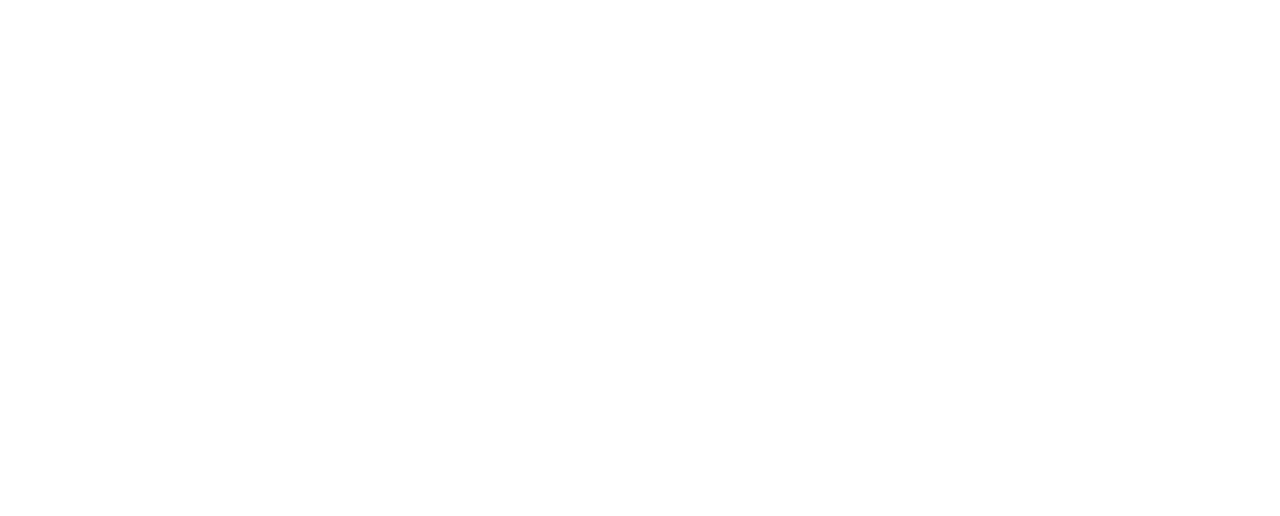
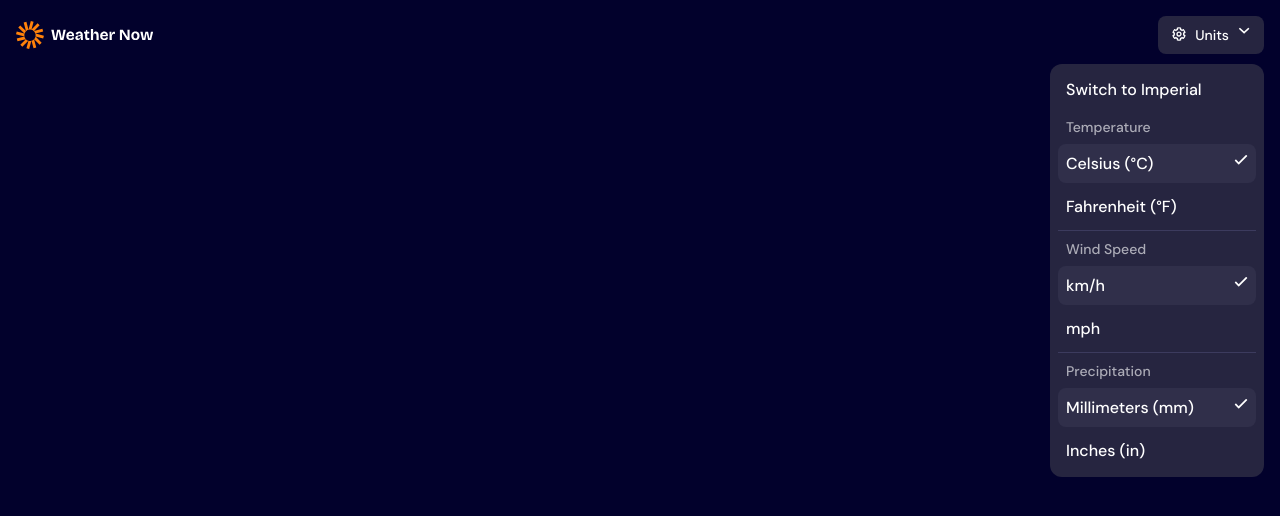
Before and after one commit to N0t-Eb1/weather-app, a website built with webpack: page src/index.html in a window 1280 px wide. Built offline with nearby package versions, Linux system fonts and the light colour scheme.

Commit message:
Create header of the page

```diff
--- a/src/css/style.css
+++ b/src/css/style.css
@@ -21,12 +21,126 @@
 
     /* ---TEXT PRESETS--- */
     --text-preset-1: italic 600 6rem var(--DM-Sans);
-    --text-preset-2: 700 3.25rem/120% var(--Bricolage-Grotesque);
+    --text-preset-2: 700 3.25rem/1.2 var(--Bricolage-Grotesque);
     --text-preset-3: 300 2rem var(--DM-Sans);
-    --text-preset-4: 700 1.75rem/120% var(--DM-Sans);
-    --text-preset-5: 600 1.25rem/120% var(--DM-Sans);
-    --text-preset-5-md: 500 1.25rem/120% var(--DM-Sans);
-    --text-preset-6: 500 1.125rem/120% var(--DM-Sans);
-    --text-preset-7: 500 1rem/120% var(--DM-Sans);
-    --text-preset-8: 500 0.875rem/120% var(--DM-Sans);
+    --text-preset-4: 700 1.75rem/1.2 var(--DM-Sans);
+    --text-preset-5: 600 1.25rem/1.2 var(--DM-Sans);
+    --text-preset-5-md: 500 1.25rem/1.2 var(--DM-Sans);
+    --text-preset-6: 500 1.125rem/1.2 var(--DM-Sans);
+    --text-preset-7: 500 1rem/1.2 var(--DM-Sans);
+    --text-preset-8: 500 0.875rem/1.2 var(--DM-Sans);
 }
+
+button {
+    cursor: pointer;
+}
+
+body {
+    min-height: 100vh;
+    min-height: 100svh;
+    background-color: var(--neutral-900);
+    padding: 1rem 1rem 3rem 1rem;
+    color: var(--neutral-0);
+    display: flex;
+    flex-direction: column;
+}
+
+.header {
+    display: flex;
+    justify-content: space-between;
+    align-items: center;
+}
+
+.logo {
+    max-width: revert;
+    height: 1.75rem;
+}
+
+.dropdown {
+    position: relative;
+}
+
+.dropdown-units {
+    font: var(--text-preset-7);
+}
+
+.button-units {
+    display: inline-flex;
+    gap: 0.625em;
+    background-color: var(--neutral-800);
+    padding: 0.75em 1em;
+    border-radius: 8px;
+    font-size: 0.875rem;
+
+    & > img:first-of-type {
+        width: 1em;
+    }
+
+    & > img:last-of-type {
+        width: 0.875em;
+    }
+}
+
+.menu-units {
+    position: absolute;
+    top: 100%;
+    right: 0;
+    margin-top: 0.625rem;
+
+    width: 13.375rem;
+    background-color: var(--neutral-800);
+    border-radius: 12px;
+    padding: 0.375rem 0.5rem;
+    display: flex;
+    flex-direction: column;
+    gap: 0.25rem;
+
+    & .spacer {
+        height: 0.063rem;
+        background-color: var(--neutral-600);
+    }
+}
+
+.meteric-switch {
+    text-align: left;
+    padding: 0.625rem 0.5rem;
+}
+
+.unit-category {
+    display: flex;
+    flex-direction: column;
+    gap: 0.5rem;
+}
+
+.unit-to-choose {
+    font: var(--text-preset-8);
+    color: var(--neutral-300);
+    padding: 0.375rem 0.5rem 0;
+}
+
+.unit-options {
+    display: flex;
+    flex-direction: column;
+    gap: 0.25rem;
+}
+
+.unit-option {
+    display: flex;
+    justify-content: space-between;
+    gap: 0.625rem;
+    padding: 0.625rem 0.5rem;
+    border-radius: 8px;
+
+    & > img {
+        width: 0.875rem;
+        display: none;
+    }
+
+    &.selected {
+        background-color: var(--neutral-700);
+
+        & > img {
+            display: revert;
+        }
+    }
+}
--- a/src/index.html
+++ b/src/index.html
@@ -9,7 +9,87 @@
             href="https://fonts.googleapis.com/css2?family=Bricolage+Grotesque:opsz,wght@12..96,700&family=DM+Sans:ital,opsz,wght@0,9..40,300;0,9..40,500;0,9..40,600;0,9..40,700;1,9..40,600&display=swap"
             rel="stylesheet"
         />
-        <title>Document</title>
+        <title>Weather App</title>
     </head>
-    <body></body>
+    <body>
+        <header class="header">
+            <img
+                class="logo"
+                src="./assets/logo.svg"
+                alt="logo of the webpage"
+            />
+            <div class="dropdown dropdown-units">
+                <button class="button-units">
+                    <img src="./assets/icon-units.svg" alt="icon units" />
+                    <span>Units</span>
+                    <img
+                        src="./assets/icon-dropdown.svg"
+                        alt="dropdown shape"
+                    />
+                </button>
+                <div class="menu-units">
+                    <button class="meteric-switch">Switch to Imperial</button>
+                    <div class="unit-category">
+                        <h2 class="unit-to-choose">Temperature</h2>
+                        <div class="unit-options">
+                            <button class="unit-option selected">
+                                <span>Celsius (°C)</span>
+                                <img
+                                    src="./assets/icon-checkmark.svg"
+                                    alt="check mark"
+                                />
+                            </button>
+                            <button class="unit-option">
+                                <span>Fahrenheit (°F)</span>
+                                <img
+                                    src="./assets/icon-checkmark.svg"
+                                    alt="check mark"
+                                />
+                            </button>
+                        </div>
+                    </div>
+                    <div class="spacer"></div>
+                    <div class="unit-category">
+                        <h2 class="unit-to-choose">Wind Speed</h2>
+                        <div class="unit-options">
+                            <button class="unit-option selected">
+                                <span>km/h</span>
+                                <img
+                                    src="./assets/icon-checkmark.svg"
+                                    alt="check mark"
+                                />
+                            </button>
+                            <button class="unit-option">
+                                <span>mph</span>
+                                <img
+                                    src="./assets/icon-checkmark.svg"
+                                    alt="check mark"
+                                />
+                            </button>
+                        </div>
+                    </div>
+                    <div class="spacer"></div>
+                    <div class="unit-category">
+                        <h2 class="unit-to-choose">Precipitation</h2>
+                        <div class="unit-options">
+                            <button class="unit-option selected">
+                                <span>Millimeters (mm)</span>
+                                <img
+                                    src="./assets/icon-checkmark.svg"
+                                    alt="check mark"
+                                />
+                            </button>
+                            <button class="unit-option">
+                                <span>Inches (in)</span>
+                                <img
+                                    src="./assets/icon-checkmark.svg"
+                                    alt="check mark"
+                                />
+                            </button>
+                        </div>
+                    </div>
+                </div>
+            </div>
+        </header>
+    </body>
 </html>
```
Also changed, not shown: src/assets/bg-today-large.svg (added), src/assets/bg-today-small.svg (added), src/assets/icon-checkmark.svg (added), src/assets/icon-drizzle.webp (added), src/assets/icon-dropdown.svg (added), src/assets/icon-error.svg (added), src/assets/icon-fog.webp (added), src/assets/icon-loading.svg (added), src/assets/icon-overcast.webp (added), src/assets/icon-partly-cloudy.webp (added), src/assets/icon-rain.webp (added), src/assets/icon-retry.svg (added), src/assets/icon-search.svg (added), src/assets/icon-snow.webp (added), 4 more files.
